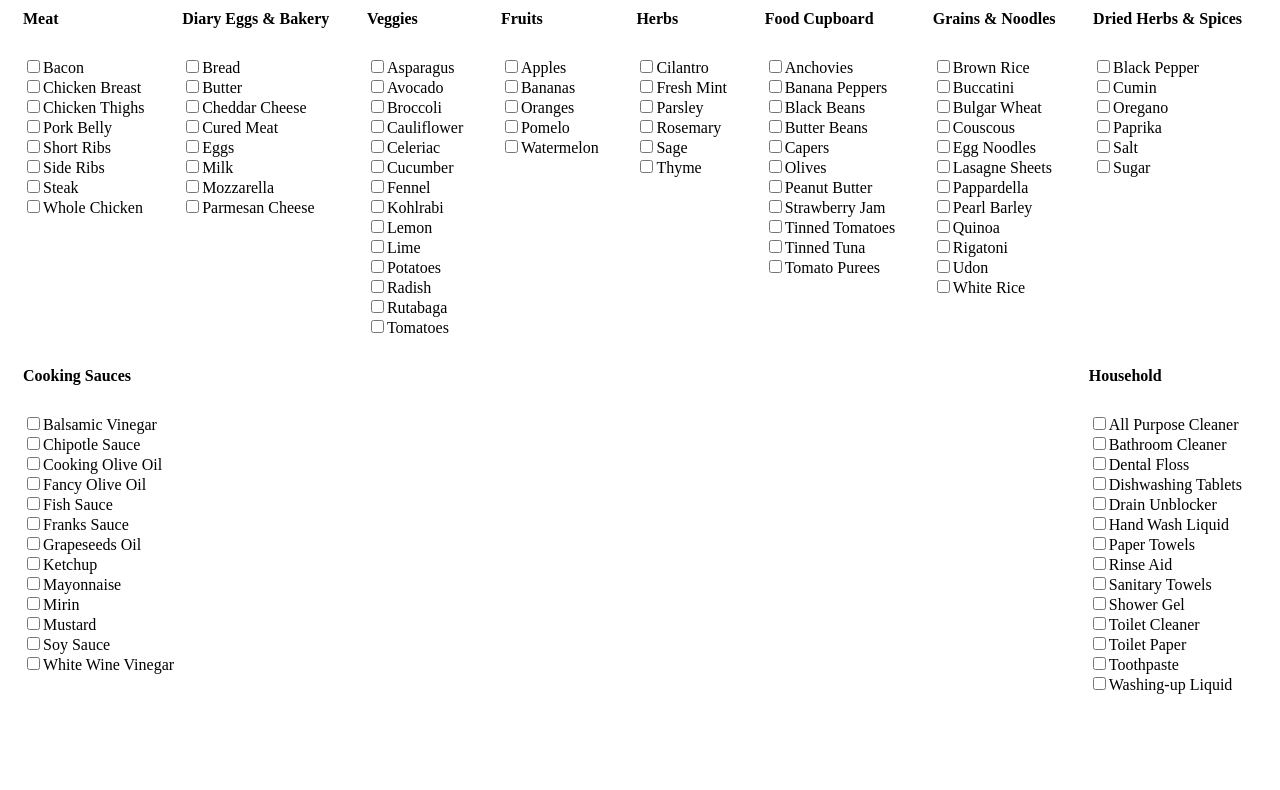
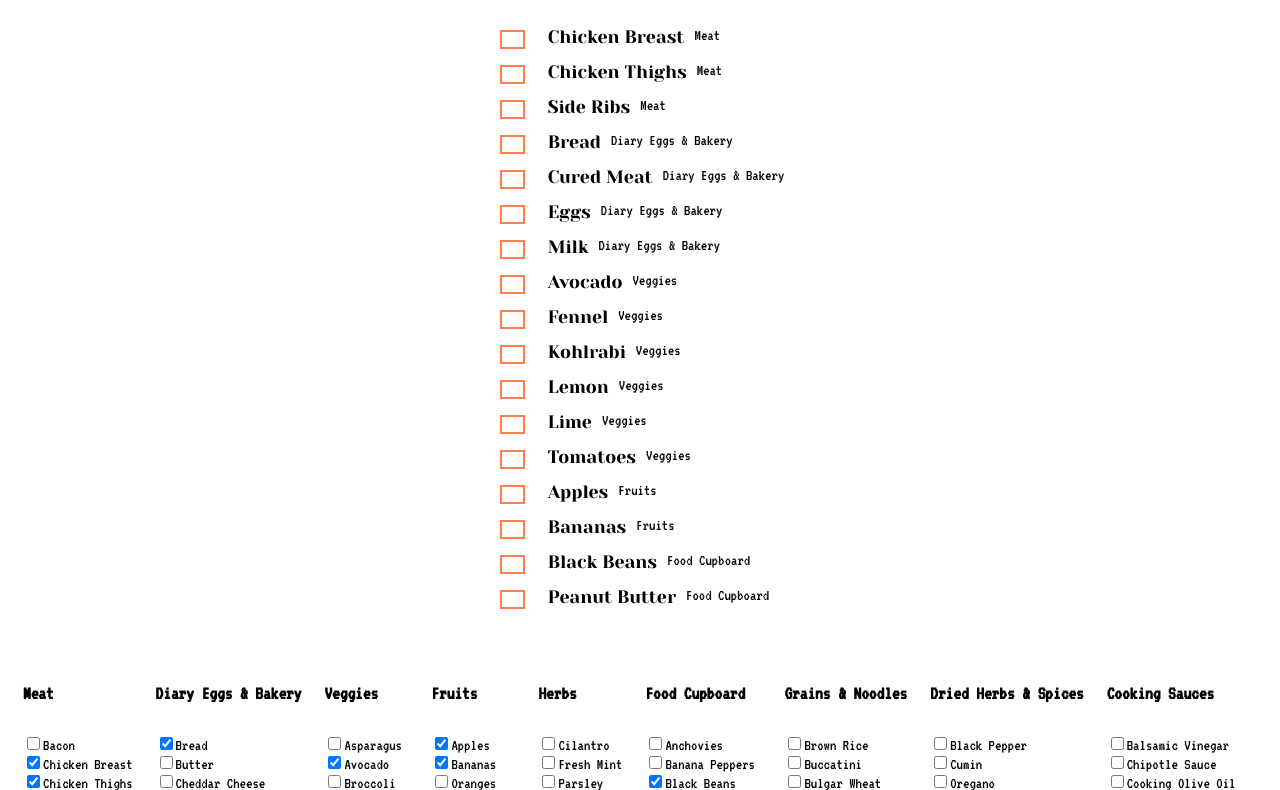
Before and after one commit to Whateasy/whateasy.github.io, a plain HTML site: page shoppingList/index.html in a window 1280 px wide. Shown: the part 91-881 px from the top of the page. Before the commit the page ends 809 px from the top, so only its background shows below. Drawn offline with Linux system fonts and the light colour scheme.

Commit message:
added shopping list section and seeding file

```diff
--- a/shoppingList/index.html
+++ b/shoppingList/index.html
@@ -5,18 +5,26 @@
   <meta name="viewport" content="width=device-width, initial-scale=1.0">
     <title>Shopping List</title>
     <script type="module" src="index.js" defer></script>
+    <style>
+        @import url('https://fonts.googleapis.com/css2?family=Yeseva+One&family=VT323&display=swap');
+    </style>
     <link rel="stylesheet" href="styles.css">
 </head>
 <body>
 
 <div class="container">
-    <h1>Shopping List for Household</h1>
+    <h1>Easy Shopping List</h1>
+
+    <div class="shoppingList">
+
+    </div>
 
     <div class="itemList">
 
     </div>
 
 </div>
+<footer> &copy for Casa YY & Sam </footer>
 
 </body>
 </html>
--- a/shoppingList/index.js
+++ b/shoppingList/index.js
@@ -1,9 +1,18 @@
-import {shoppingItemByCategories, shoppingCategoryByItems} from "./public/seeding.js";
+import {shoppingItemByCategories, shoppingCategoryByItems, displayOrder, defaultList} from "./public/seeding.js";
+
+const shoppingItems = document.querySelector('.itemList')
+const divShoppingList = document.querySelector('.shoppingList')
+const selectedShoppingList = defaultList
 
 insertShoppingItems(shoppingCategoryByItems)
 
+checkInputBox()
+
+updateShoppingListSection()
+
+
+//Add pre-defined shopping items per category to the 'shoppingItems' section of the page
 function insertShoppingItems(shoppingCategoryByItems) {
-    const shoppingItems = document.querySelector('.itemList')
         shoppingCategoryByItems.forEach((category, key) => {
         const newUlDiv = document.createElement('div')
         newUlDiv.setAttribute('class', 'divForTypes')
@@ -15,13 +24,8 @@ function insertShoppingItems(shoppingCategoryByItems) {
         category.sort();
         category.forEach(item => {
                 const newLi = document.createElement('li')
-                const newInput = document.createElement('input')
-                newInput.setAttribute('type', 'checkbox')
-                newInput.setAttribute('name', item)
-                newInput.value = item
-                const newLabel = document.createElement('label')
-                newLabel.setAttribute('for', item)
-                newLabel.textContent = item
+                const newInput = createInputElement(item, 'shoppingItems', inputBoxToShoppingList)
+                const newLabel = createInputLabel(item, 'labelItems')
                 newLi.append(newInput)
                 newLi.appendChild(newLabel)
                 newUl.appendChild(newLi)
@@ -30,3 +34,91 @@ function insertShoppingItems(shoppingCategoryByItems) {
         shoppingItems.append(newUlDiv)
     })
 }
+
+// tick the checkbox for items that are in the 'selectedShoppingList', which is pre-populated by a default list when web page loads.
+function checkInputBox () {
+    const allInputCheckBoxes = document.querySelectorAll('.shoppingItems')
+    for(const each of allInputCheckBoxes){
+        if(selectedShoppingList.includes(each.value))
+            each.checked=true
+    }
+}
+
+//populate the shopping list section of the web page.
+function updateShoppingListSection() {
+    while (divShoppingList.firstChild){
+        divShoppingList.removeChild(divShoppingList.firstChild)
+    }
+    const newUl = document.createElement('ul')
+    newUl.setAttribute('class','shoppingListSectionUl')
+    const sortedSelectedShoppingList = sortSelectedShoppingList(selectedShoppingList)
+    console.log('this is sorted listed', sortedSelectedShoppingList)
+    sortedSelectedShoppingList.forEach(item =>{
+        const newDiv = document.createElement('div')
+        const newInput = createInputElement(item.item, 'shoppingItems', strikeOffList)
+        const newLabel = createInputLabel(item.item, 'labelItems')
+        const newSpan = createSpan(item.category, 'shoppingItemCategory')
+        newSpan.textContent = item.category
+        newDiv.append(newInput)
+        newDiv.appendChild(newLabel)
+        newDiv.appendChild(newSpan)
+        newUl.appendChild(newDiv)
+    })
+    divShoppingList.append(newUl)
+}
+
+
+//helper function to create the input elements
+function createInputElement(name, className, eventListener){
+    const newInput = document.createElement('input')
+    newInput.setAttribute('type', 'checkbox')
+    newInput.setAttribute('name', name)
+    newInput.setAttribute('class', className)
+    newInput.value = name
+    newInput.addEventListener('change', eventListener)
+    return newInput
+}
+
+//helper function to create the labels for inputs
+function createInputLabel(name, className){
+    const newLabel = document.createElement('label')
+    newLabel.setAttribute('for', name)
+    newLabel.setAttribute('class', className)
+    newLabel.textContent = name
+    return newLabel
+}
+
+function createSpan(name, className){
+    const newSpan = document.createElement('span')
+    newSpan.textContent = name
+    newSpan.setAttribute('class', className)
+    return newSpan
+}
+
+
+//Event Listener for input box. When a box is ticked, it is added to the 'selectedShoppingList'.
+function inputBoxToShoppingList(){
+    console.log(selectedShoppingList)
+    if (this.checked && selectedShoppingList.indexOf(this.value)===-1 ) {
+            selectedShoppingList.splice(0, 0, this.value)
+    } else if (!this.checked && selectedShoppingList.indexOf(this.value)!==-1){
+            const indexStart= selectedShoppingList.indexOf(this.value)
+            selectedShoppingList.splice(indexStart, 1)
+    }
+console.log(selectedShoppingList)
+    updateShoppingListSection()
+}
+
+//Event Listener to add strike-through format to the items that are ticked.
+function strikeOffList(){
+    this.nextElementSibling.classList.toggle('strikethrough')
+}
+
+//sort the shopping list alphabetically and then according to the display order
+function sortSelectedShoppingList(selectedShoppingList){
+    const mappedSelectedShoppingList = selectedShoppingList.sort().map(item => {
+        const category = shoppingItemByCategories.get(item)
+        return {item, order: displayOrder.get(shoppingItemByCategories.get(item)), category}
+    })
+    return mappedSelectedShoppingList.sort((a, b) => a.order - b.order)
+}
--- a/shoppingList/public/seeding.js
+++ b/shoppingList/public/seeding.js
@@ -23,6 +23,14 @@ const cookingSauces = ['Heading:Cooking Sauces','Fancy Olive Oil', 'Cooking Oliv
 
 const household = ['Heading:Household','Washing-up Liquid', 'Dishwashing Tablets', 'Rinse Aid', 'Hand Wash Liquid', 'Toilet Paper', 'Paper Towels',
     'Toothpaste', 'Dental Floss', 'Sanitary Towels', 'Shower Gel', 'Toilet Cleaner', 'All Purpose Cleaner', 'Bathroom Cleaner', 'Drain Unblocker']
+
+
+export const displayOrder = new Map([['Meat', 1], ['Diary Eggs & Bakery', 2], ['Veggies', 3], ['Fruits', 4], ['Herbs', 5], ['Food Cupboard', 6],
+    ['Grains & Noodles',7], ['Dried Herbs & Spices', 8], ['Cooking Sauces', 9], ['Household', 10]])
+
+
+export const defaultList = ['Cured Meat', 'Black Beans', 'Peanut Butter', 'Bananas', 'Apples', 'Kohlrabi', 'Fennel', 'Lime', 'Lemon',
+    'Tomatoes', 'Avocado', 'Eggs', 'Milk', 'Bread', 'Side Ribs', 'Chicken Thighs', 'Chicken Breast']
 
 function createMap(...shoppingLists) {
     const shoppingItemByCategories = new Map();
--- a/shoppingList/styles.css
+++ b/shoppingList/styles.css
@@ -11,12 +11,13 @@ html {
 .container {
     display: flex;
     flex-direction: column;
-    justify-items: center;
-
+    align-items: center;
 }
 
 h1 {
     text-align: center;
+    font-size: 2.5em;
+    font-family: 'VT323', monospace;
 }
 
 ul {
@@ -24,18 +25,62 @@ ul {
     display: flex;
     flex-direction: column;
     padding-left: 0;
+    justify-items: center;
 }
 
-h2 {
-    font-size: medium;
+
+.shoppingList {
+    display: flex;
 }
 
+
+.shoppingList div {
+    display: flex;
+    padding-bottom: 10px;
+}
+
+.shoppingList input[type='checkbox'] {
+    -webkit-appearance: none;
+    width: 25px;
+    height: 19px;
+    border: 2px solid coral;
+    transition: all .3s ease-in-out;
+}
+
+.shoppingList input[type='checkbox']:checked {
+    transform: rotateZ(180deg);
+    background: #C85F31;
+}
+
+
+.shoppingList .labelItems {
+    font-size: large;
+    padding-left: 20px;
+    font-family: 'Yeseva One', cursive;
+}
+
+.shoppingList .strikethrough {
+    font-size: large;
+    padding-left: 20px;
+    font-family: 'Yeseva One', cursive;
+    text-decoration: line-through;
+}
+
+
+.shoppingList .shoppingItemCategory {
+    padding-left: 10px;
+    font-family: 'VT323', monospace;
+}
 .itemList {
     display: flex;
     align-items: flex-start;
     justify-content: space-between;
     flex-wrap: wrap;
-    padding: 0px 15px;
+    padding: 30px 15px;
+}
+
+.itemList h2 {
+    font-size: 1.2em;
 }
 
 .divForTypes {
@@ -44,4 +89,9 @@ h2 {
     justify-content: space-between;
     align-items: flex-start;
     padding-right: 15px;
+    font-family: 'VT323', monospace;
 }
+
+ footer {
+    font-family: 'Yeseva One', cursive;
+}
```
